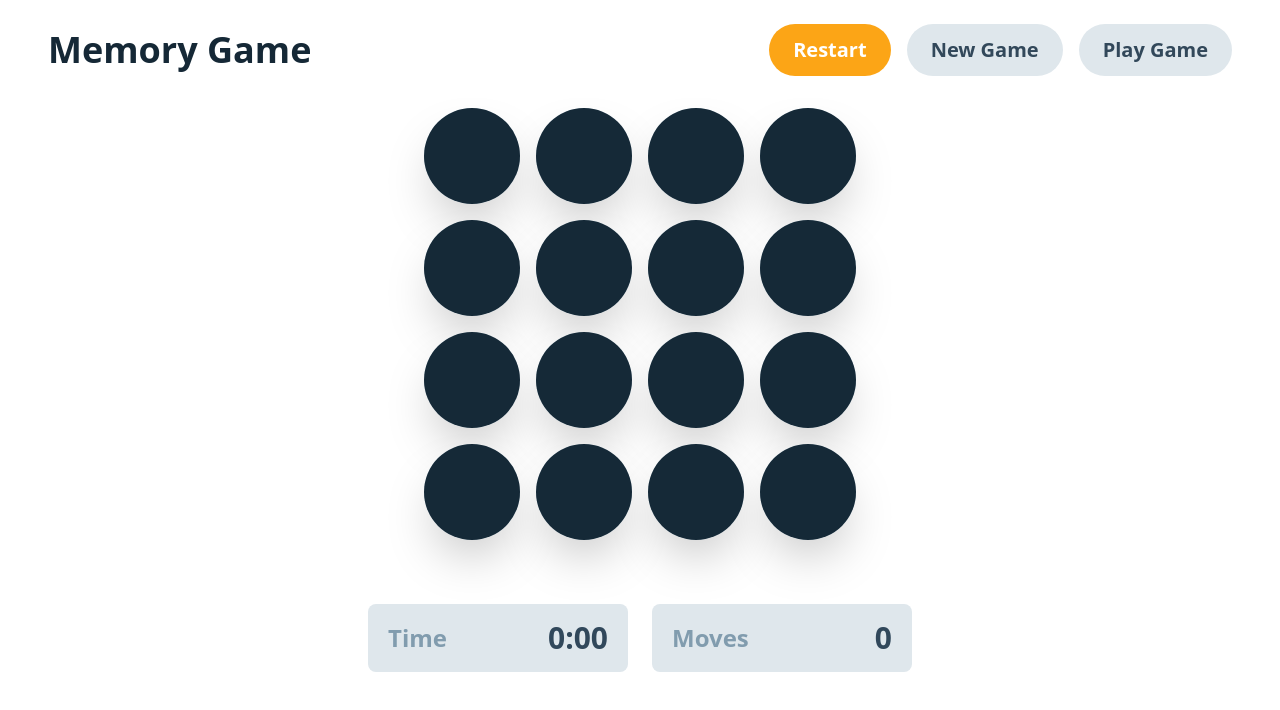
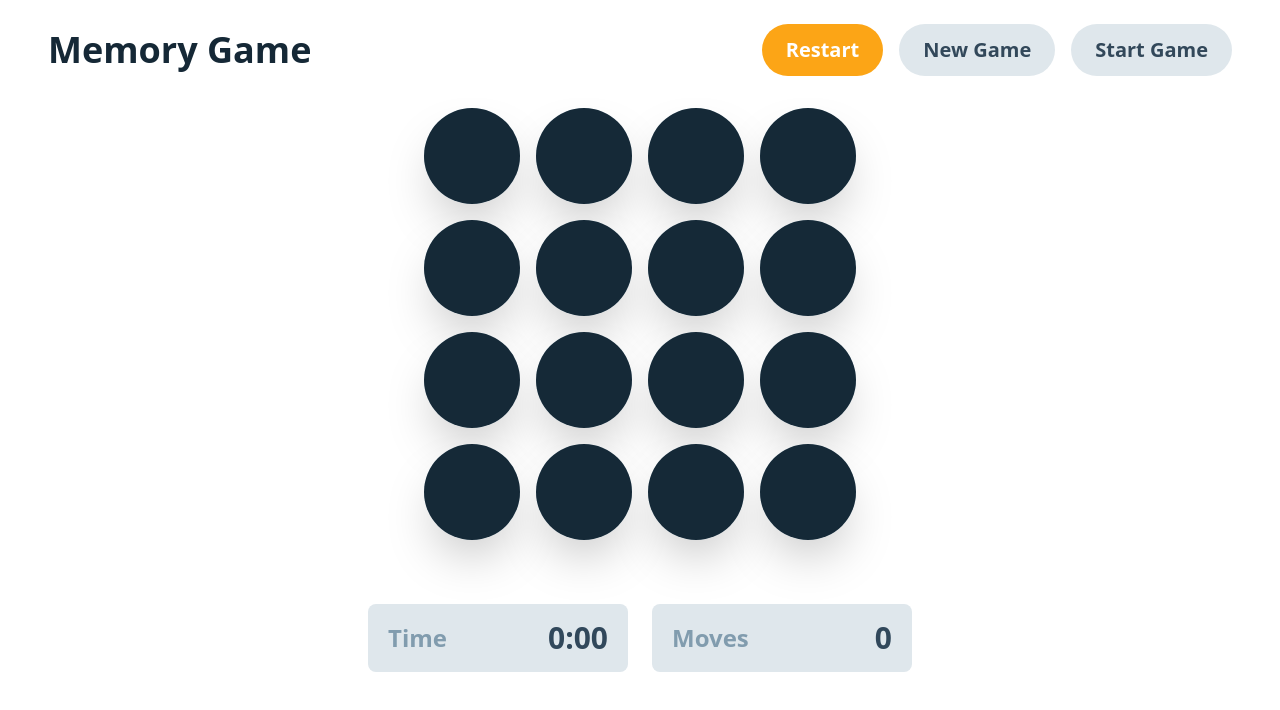
Before and after one commit to ManikantaPotnuru9176/memory-game, a Next.js app: page / in a window 1280 px wide. Shown: the top 710 px of the page. Built offline with nearby package versions, Linux system fonts and the light colour scheme.

Commit message:
syncronized the Start game button with the time

```diff
--- a/src/components/Main.js
+++ b/src/components/Main.js
@@ -95,6 +95,8 @@ const Main = () => {
         settings={settings}
         setSettings={setSettings}
         handleRestart={handleRestart}
+        setGameStatus={setGameStatus}
+        gameStatus={gameStatus}
       />
       <div className="lg:container mx-auto px-4">
         <Grid
--- a/src/components/footer/singlePlayer/GameStatus.js
+++ b/src/components/footer/singlePlayer/GameStatus.js
@@ -5,11 +5,6 @@ import Moves from "./Moves";
 const GameStatus = ({
   gameStatus,
   setGameStatus,
-
-  isTimerRunning,
-  moves,
-  time,
-  setTime,
 }) => {
   return (
     <div className="flex flex-row justify-center gap-6">
--- a/src/components/footer/singlePlayer/Time.js
+++ b/src/components/footer/singlePlayer/Time.js
@@ -2,15 +2,14 @@ import React, { useEffect } from "react";
 
 const Time = ({ gameStatus, setGameStatus }) => {
   useEffect(() => {
-    if (!gameStatus.isTimerRunning) return;
-    const updateTime = () => {
-      setGameStatus((prev) => ({ ...prev, time: prev.time + 1 }));
-    };
-
-    const intervalId = setInterval(updateTime, 1000);
-
+    let intervalId;
+    if (gameStatus.isTimerRunning) {
+      intervalId = setInterval(() => {
+        setGameStatus((prev) => ({ ...prev, time: prev.time + 1 }));
+      }, 1000);
+    }
     return () => clearInterval(intervalId);
-  }, [gameStatus.isTimerRunning]);
+  }, [gameStatus.isTimerRunning, setGameStatus]);
 
   const minutes = Math.floor(gameStatus.time / 60);
   const seconds = gameStatus.time % 60;
--- a/src/components/navbar/Navbar.js
+++ b/src/components/navbar/Navbar.js
@@ -1,15 +1,39 @@
-import React, { useState } from "react";
+import React, { useEffect, useState } from "react";
 import Button from "./Button";
 
-const Navbar = ({ settings, setSettings, handleRestart }) => {
+const Navbar = ({
+  settings,
+  setSettings,
+  handleRestart,
+  setGameStatus,
+  gameStatus,
+}) => {
   const [isMobileMenuOpen, setMobileMenuOpen] = useState(false);
-  const [pausePlay, setPausePlay] = useState("Play Game");
+  const [pausePlay, setPausePlay] = useState("Start Game");
+
+  useEffect(() => {
+    if (!gameStatus.isTimerRunning && pausePlay === "Start Game") return;
+    setPausePlay(gameStatus.isTimerRunning ? "Pause Game" : "Resume Game");
+  }, [gameStatus.isTimerRunning]);
 
   const toggleMobileMenu = () => {
     setMobileMenuOpen(!isMobileMenuOpen);
   };
 
   const shouldRenderPausePlayButton = settings.selectedPlayers === 1;
+
+  const handlePausePlay = () => {
+    setGameStatus((prevGameStatus) => ({
+      ...prevGameStatus,
+      isTimerRunning: !prevGameStatus.isTimerRunning,
+    }));
+
+    setPausePlay((prev) =>
+      prev === "Start Game" || prev === "Resume Game"
+        ? "Pause Game"
+        : "Resume Game"
+    );
+  };
 
   return (
     <>
@@ -32,28 +56,19 @@ const Navbar = ({ settings, setSettings, handleRestart }) => {
                 text="Restart"
                 primary
                 onClick={() => {
-                  setPausePlay("Play Game");
+                  setPausePlay("Start Game");
                   handleRestart();
                 }}
               />
               <Button
                 text="New Game"
                 onClick={() => {
-                  setPausePlay("Play Game");
+                  setPausePlay("Start Game");
                   setSettings((prev) => ({ ...prev, status: true }));
                 }}
               />
               {shouldRenderPausePlayButton && (
-                <Button
-                  text={pausePlay}
-                  onClick={() => {
-                    setPausePlay((prev) =>
-                      prev === "Play Game" || prev === "Resume Game"
-                        ? "Pause Game"
-                        : "Resume Game"
-                    );
-                  }}
-                />
+                <Button text={pausePlay} onClick={handlePausePlay} />
               )}
             </div>
           </nav>
@@ -74,7 +89,7 @@ const Navbar = ({ settings, setSettings, handleRestart }) => {
             <Button
               text="Restart"
               onClick={() => {
-                setPausePlay("Play Game");
+                setPausePlay("Start Game");
                 handleRestart();
                 toggleMobileMenu();
               }}
@@ -83,7 +98,7 @@ const Navbar = ({ settings, setSettings, handleRestart }) => {
             <Button
               text="New Game"
               onClick={() => {
-                setPausePlay("Play Game");
+                setPausePlay("Start Game");
                 setSettings((prev) => ({ ...prev, status: true }));
                 toggleMobileMenu();
               }}
@@ -92,11 +107,7 @@ const Navbar = ({ settings, setSettings, handleRestart }) => {
               <Button
                 text={pausePlay}
                 onClick={() => {
-                  setPausePlay((prev) =>
-                    prev === "Play Game" || prev === "Resume Game"
-                      ? "Pause Game"
-                      : "Resume Game"
-                  );
+                  handlePausePlay();
                   toggleMobileMenu();
                 }}
               />
```
